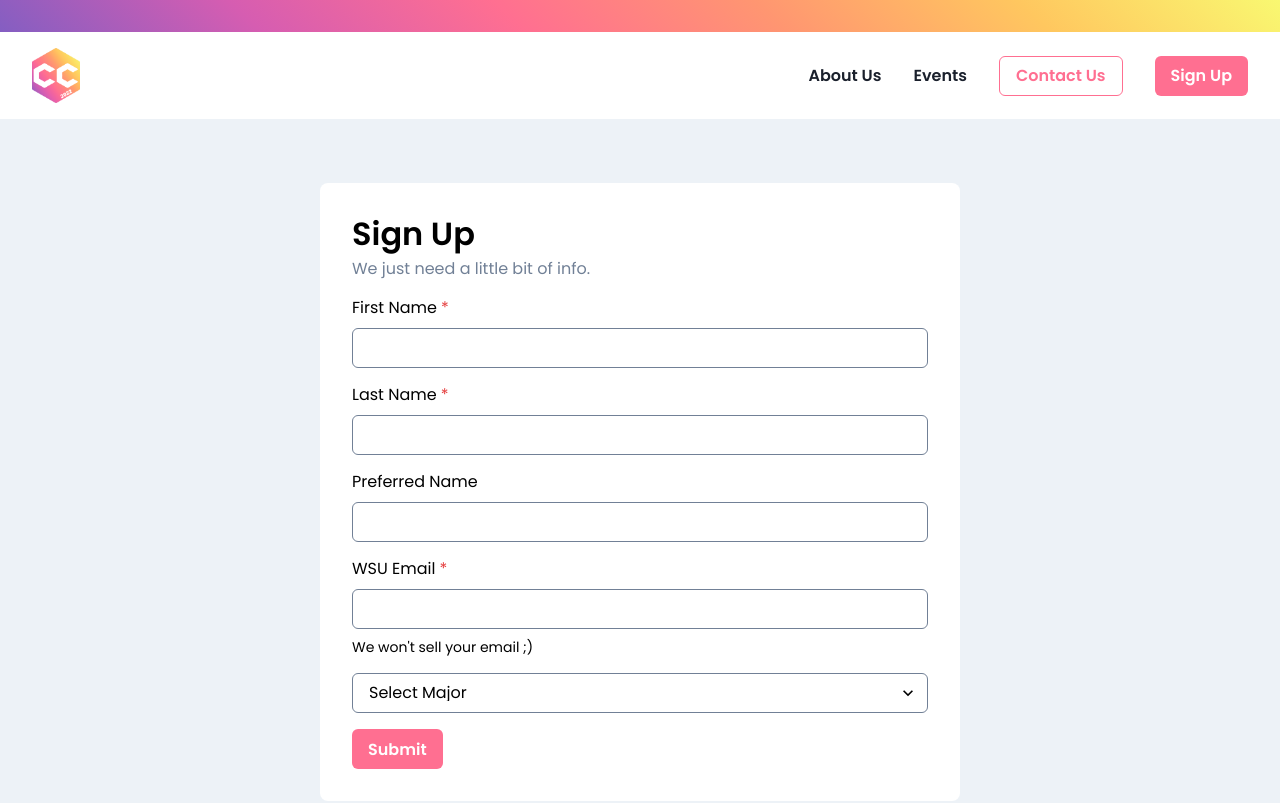
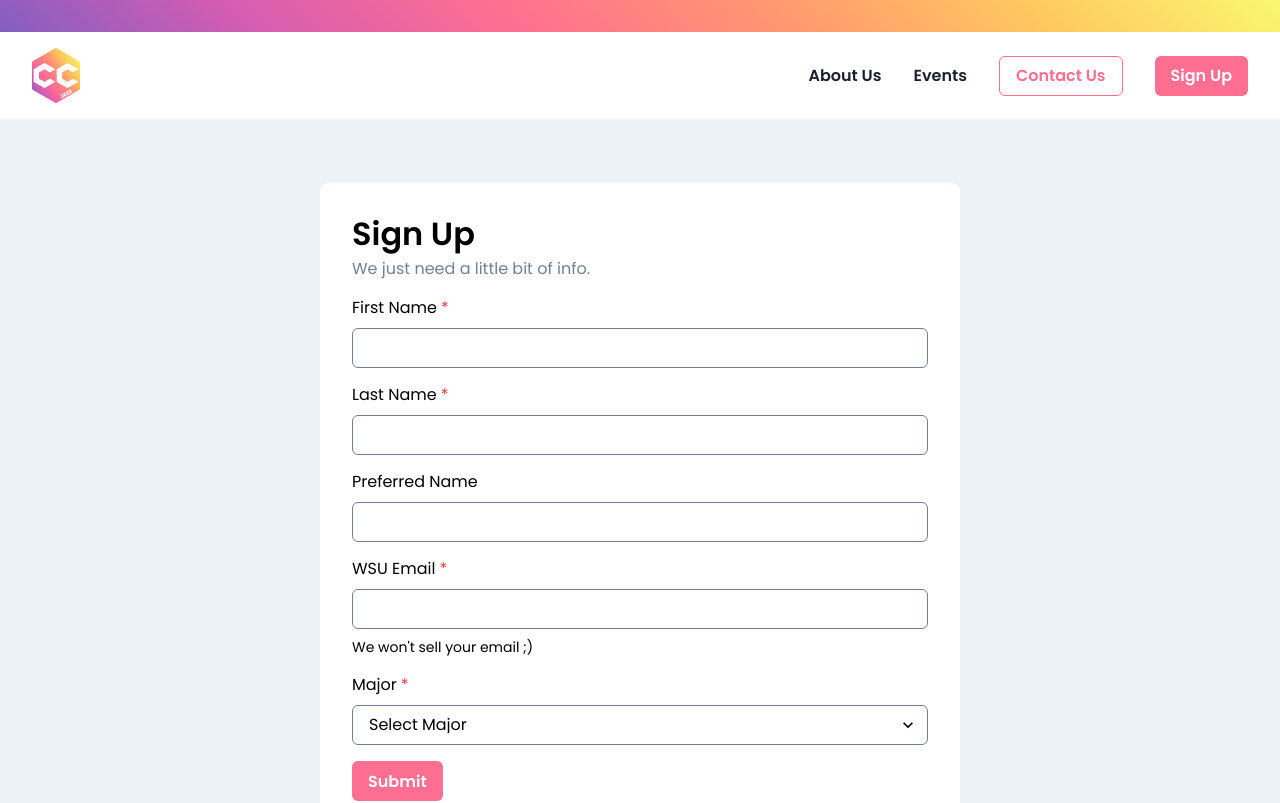
Before and after one commit to ValentinMolina500/coding-cougs-site, a Next.js app: page /sign-up in a window 1280 px wide. Shown: the top 803 px of the page. Built offline with nearby package versions, Linux system fonts and the light colour scheme; no server answers.

Commit message:
+ Added "Major" label for Sign Up form

```diff
--- a/pages/sign-up.js
+++ b/pages/sign-up.js
@@ -155,6 +155,7 @@ export default function SignUp() {
           <FormHelperText color="black">We won't sell your email ;)</FormHelperText>
         </FormControl>
         <FormControl paddingTop="15px" id="major" isRequired>
+          <FormLabel color="black">Major</FormLabel>
           <Select value={inputMajor} onChange={majorChangeHandler} borderColor="gray.500" color="black" _hover={{ background: "white" }} placeholder="Select Major">
             <option>Computer Science</option>
             <option>Math</option>
```
